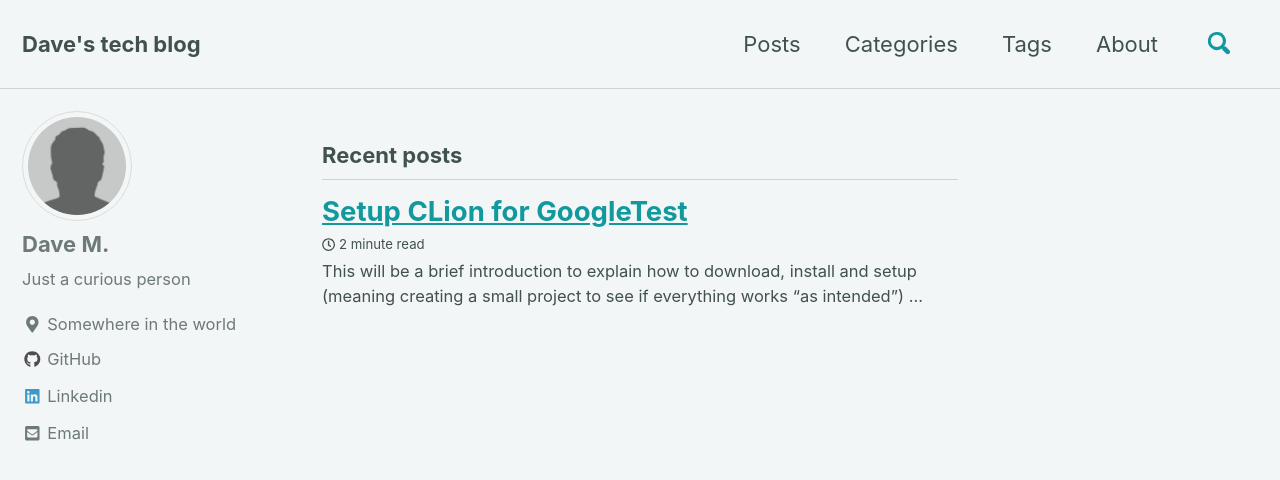
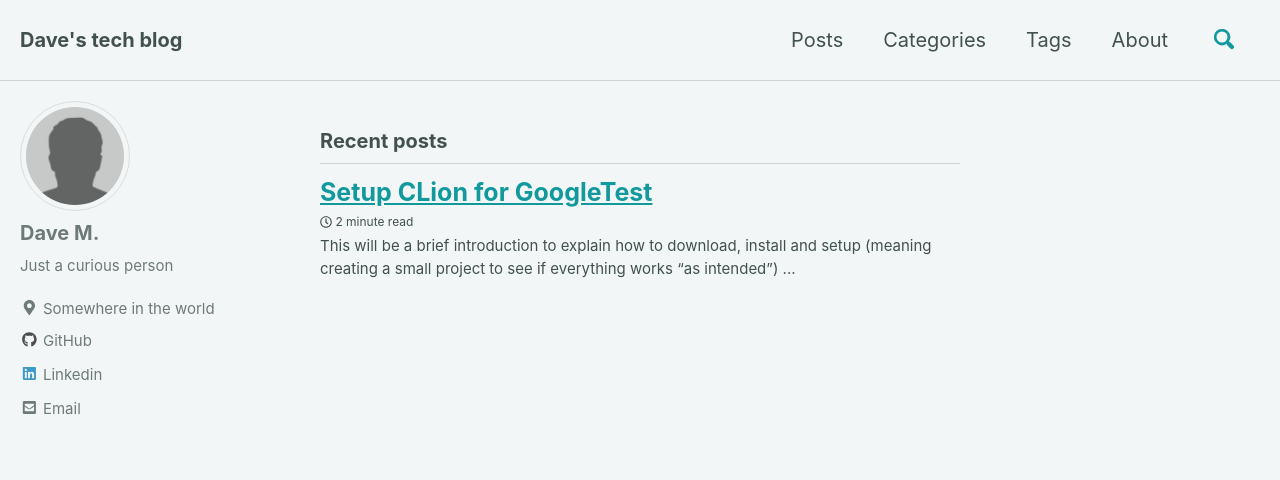
Before and after one commit to dave-man/dave-man.github.io, a Jekyll site: the page built from index.html, in a window 1280 px wide and 900 px high. Shown: the top 480 px of the window. Built offline with Jekyll 4.4.1, drawn with Linux system fonts in a browser that asks for light colours; cached includes are drawn as plain includes; nearby versions of some CDN libraries; the list of posts is cut into pages by our own code.

Commit message:
Change default font size

```diff
--- a/assets/css/main.scss
+++ b/assets/css/main.scss
@@ -6,3 +6,19 @@
 
 @import "minimal-mistakes/skins/{{ site.minimal_mistakes_skin | default: 'default' }}"; // skin
 @import "minimal-mistakes"; // main partials
+
+html {
+    font-size: 16px; // change to whatever
+
+    @include breakpoint($medium) {
+      font-size: 16px; // change to whatever
+    }
+
+    @include breakpoint($large) {
+      font-size: 18px; // change to whatever
+    }
+
+    @include breakpoint($x-large) {
+      font-size: 20px; // change to whatever
+    }
+  }
```
